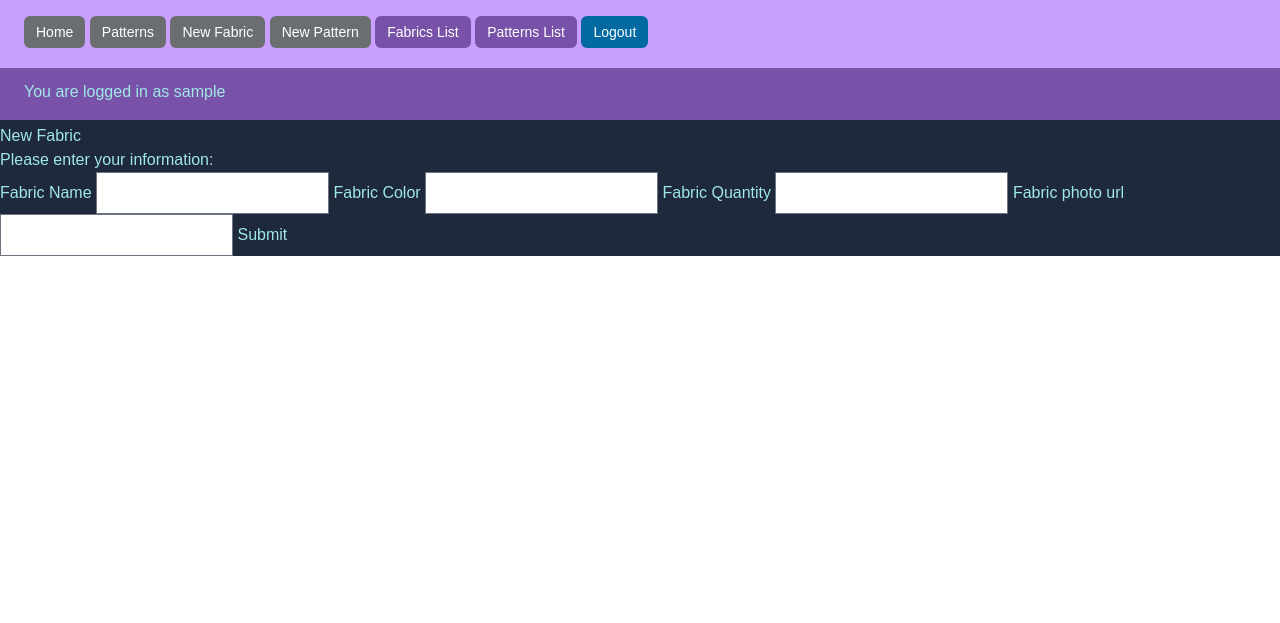
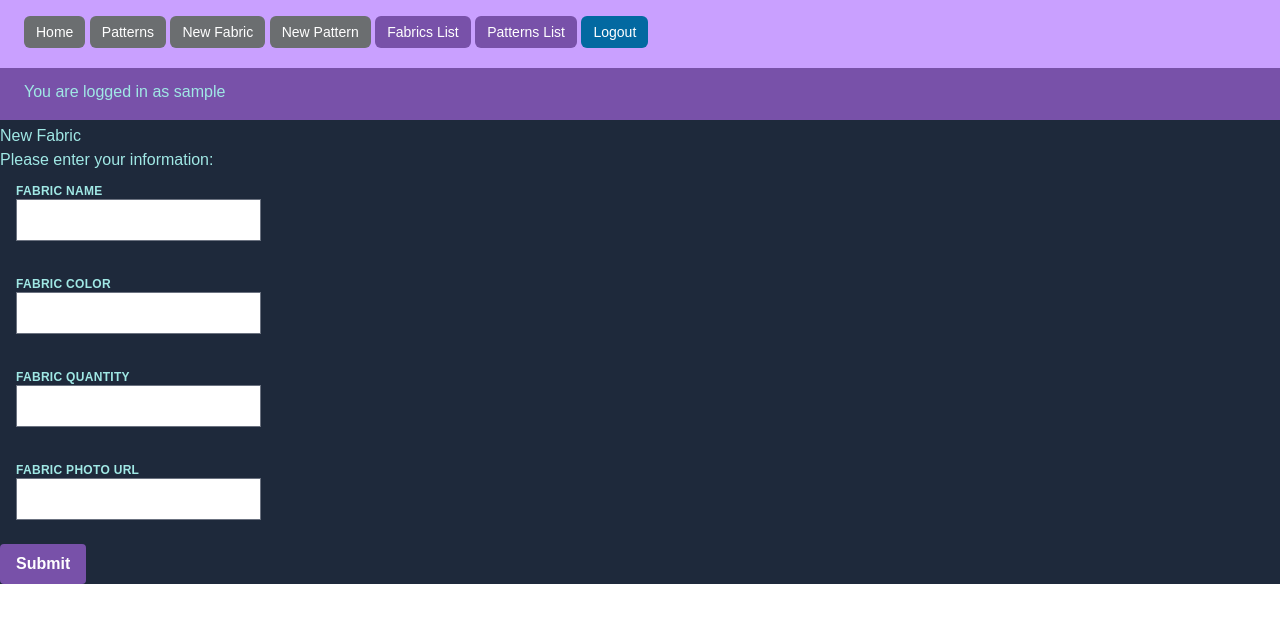
Before and after one commit to kangjoa/sew-serious, a Flask app: page /new_fabric in a window 1280 px wide. Shown: the top 623 px of the page. Run offline with Flask 2, Linux system fonts and the light colour scheme; the visitor is signed in with stand-in values (Sample User, id 1); data comes from the database, SQL or seed files in the repository; style sheets or scripts are compiled from the project's sources.

Commit message:
A dd form formatting

```diff
--- a/sewing_app/templates/_fabric_detail.html
+++ b/sewing_app/templates/_fabric_detail.html
@@ -1,19 +1,29 @@
+<div class="flex flex-wrap -mx-3 mb-6">
   <fieldset>
-  <legend>Please enter your information:</legend>
-
+    <legend class="px-3">Please enter your information:</legend>
+    <div class="w-full md:w-1/2 px-3 mb-6 md:mb-0">
+      <label class="block uppercase tracking-wide text-xs font-bold mb-2">
+        <div
+          class="appearance-none block w-full py-3 px-4 mb-3 leading-tight focus:outline-none focus:bg-white rounded">
           {{ form.name.label }}
           {{ form.name }}
-
+        </div>
+      </label>
       {% if form.name.errors %}
-  <ul class="text-blue-600">
+      <ul class="text-blue">
         {% for error in form.name.errors %}
         <li class="error">{{ error }}</li>
         {% endfor %}
       </ul>
       {% endif %}
+
+      <label class="block uppercase tracking-wide text-xs font-bold mb-2">
+        <div
+          class="appearance-none block w-full rounded py-3 px-4 mb-3 leading-tight focus:outline-none focus:bg-white">
           {{ form.color.label }}
           {{ form.color }}
-
+        </div>
+      </label>
       {% if form.color.errors %}
       <ul>
         {% for error in form.color.errors %}
@@ -22,9 +32,13 @@
       </ul>
       {% endif %}
 
+      <label class="block uppercase tracking-wide text-xs font-bold mb-2">
+        <div
+          class="appearance-none block w-full bg-gray-200 rounded py-3 px-4 mb-3 leading-tight focus:outline-none focus:bg-white">
           {{ form.quantity.label }}
           {{ form.quantity }}
-
+        </div>
+      </label>
       {% if form.quantity.errors %}
       <ul>
         {% for error in form.quantity.errors %}
@@ -33,8 +47,13 @@
       </ul>
       {% endif %}
 
+      <label class="block uppercase tracking-wide text-xs font-bold mb-2">
+        <div
+          class="appearance-none block w-full bg-gray-200 rounded py-3 px-4 mb-3 leading-tight focus:outline-none focus:bg-white">
           {{ form.photo_url.label }}
           {{ form.photo_url }}
+        </div>
+      </label>
 
       {% if form.photo_url.errors %}
       <ul>
@@ -44,5 +63,9 @@
       </ul>
       {% endif %}
 
+      <button class="bg-dark-purple hover:bg-blue text-white font-bold py-2 px-4 rounded cursor-pointer" type="submit">
         {{ form.submit }}
+      </button>
+    </div>
   </fieldset>
+</div>
--- a/sewing_app/templates/new_fabric.html
+++ b/sewing_app/templates/new_fabric.html
@@ -3,10 +3,9 @@
 
 <h1>New Fabric</h1>
 
-<form method="POST" action="{{ url_for('main.new_fabric')}}">
+<form method="POST" action="{{ url_for('main.new_fabric')}}" class="w-full max-w-lg">
     {{ form.csrf_token }}
     {% include '_fabric_detail.html' %}
 </form>
 
-
 {% endblock %}
```
Lines whose indentation alone changed are shown as unchanged.
